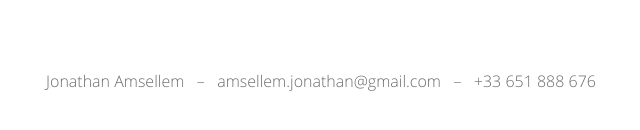
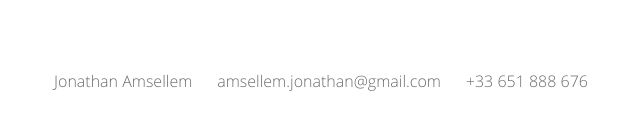
Before and after one commit to cyrilf/Jonathan.am, a website: page app/index.html in a window 1280 px wide. Shown: the part 1889-2019 px from the top of the page, 319-959 px from the left. Drawn offline with nearby package versions, Linux system fonts and the light colour scheme; files that its build step writes are made by us from their sources.

Commit message:
edit footer infos

```diff
--- a/app/index.html
+++ b/app/index.html
@@ -51,7 +51,7 @@
       <a href="https://twitter.com/MrP1ng" target="_blank"><button type="button">Twitter</button></a>
     </section>
     <section id="contact">
-      <span class="light">Jonathan Amsellem&nbsp;&nbsp;&nbsp;–&nbsp;&nbsp;&nbsp;amsellem.jonathan@gmail.com&nbsp;&nbsp;&nbsp;–&nbsp;&nbsp;&nbsp;+33 651 888 676</span>
+      <span class="light">Jonathan Amsellem&nbsp;&nbsp;&nbsp;&nbsp;&nbsp;&nbsp;amsellem.jonathan@gmail.com&nbsp;&nbsp;&nbsp;&nbsp;&nbsp;&nbsp;+33 651 888 676</span>
     </section>
 
 
```
